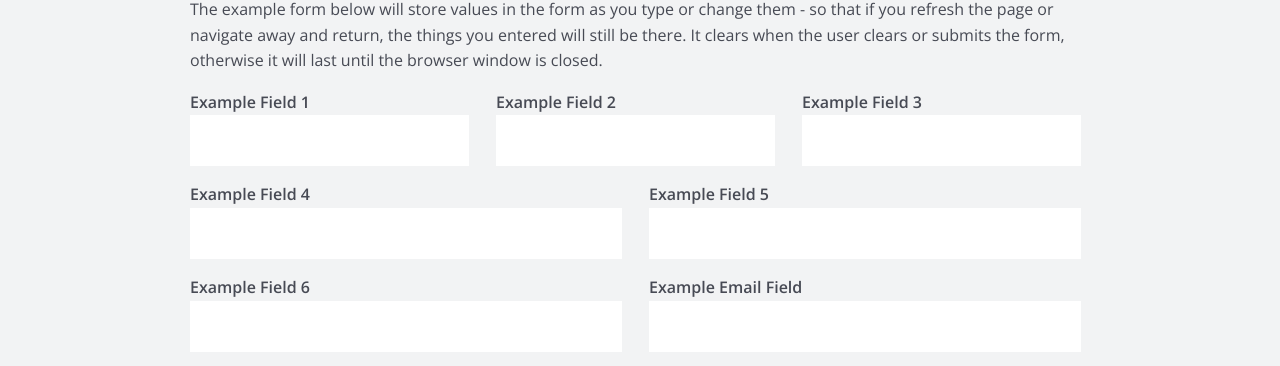
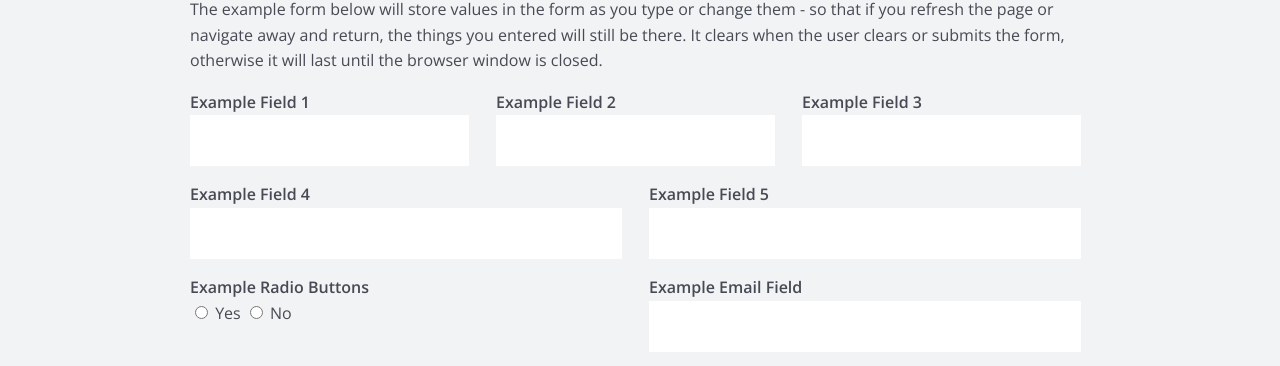
Before and after one commit to jpederson/Squirrel.js, a website: page index.html in a window 1280 px wide. Shown: the part 383-749 px from the top of the page. Drawn offline with nearby package versions, Linux system fonts and the light colour scheme.

Commit message:
Add test radio input types to confirm they work as intended.

```diff
--- a/index.html
+++ b/index.html
@@ -45,8 +45,8 @@
 				</div>
 				<div class="grid-row">
 					<div class="col6">
-						<p><strong>Example Field 6</strong><br>
-							<input type="text" name="test6" value=""></p>
+						<p><strong>Example Radio Buttons</strong><br>
+							<input type="radio" name="test6" value="yes"> Yes <input type="radio" name="test6" value="no"> No </p>
 					</div>
 					<div class="col6">
 						<p><strong>Example Email Field</strong><br>
```
